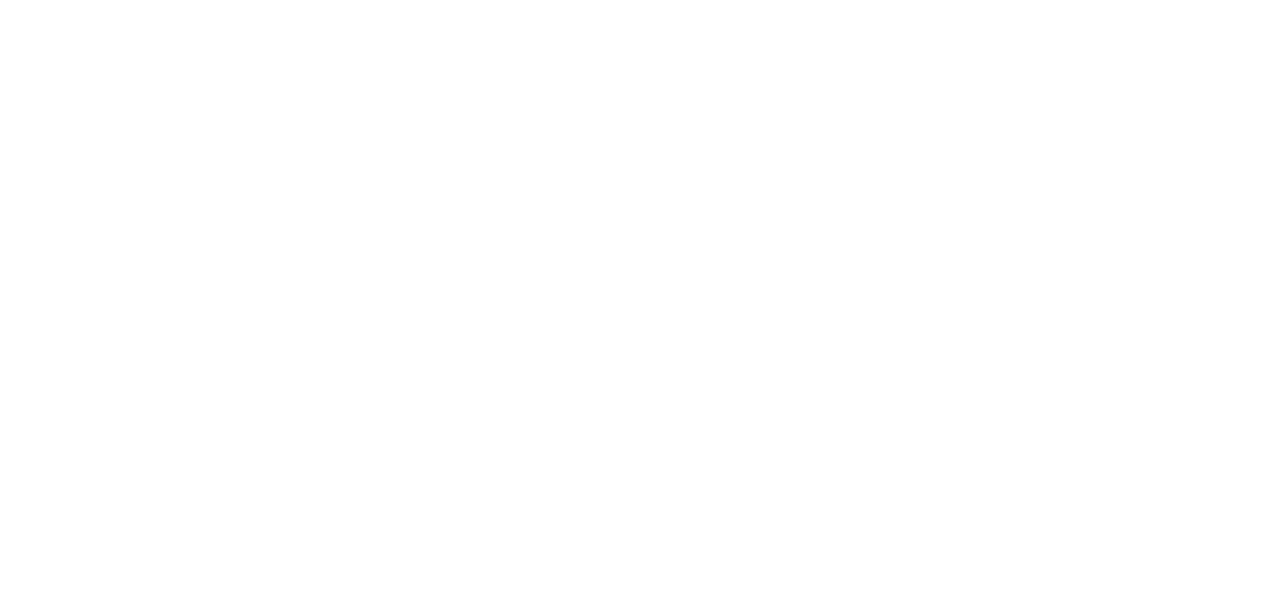
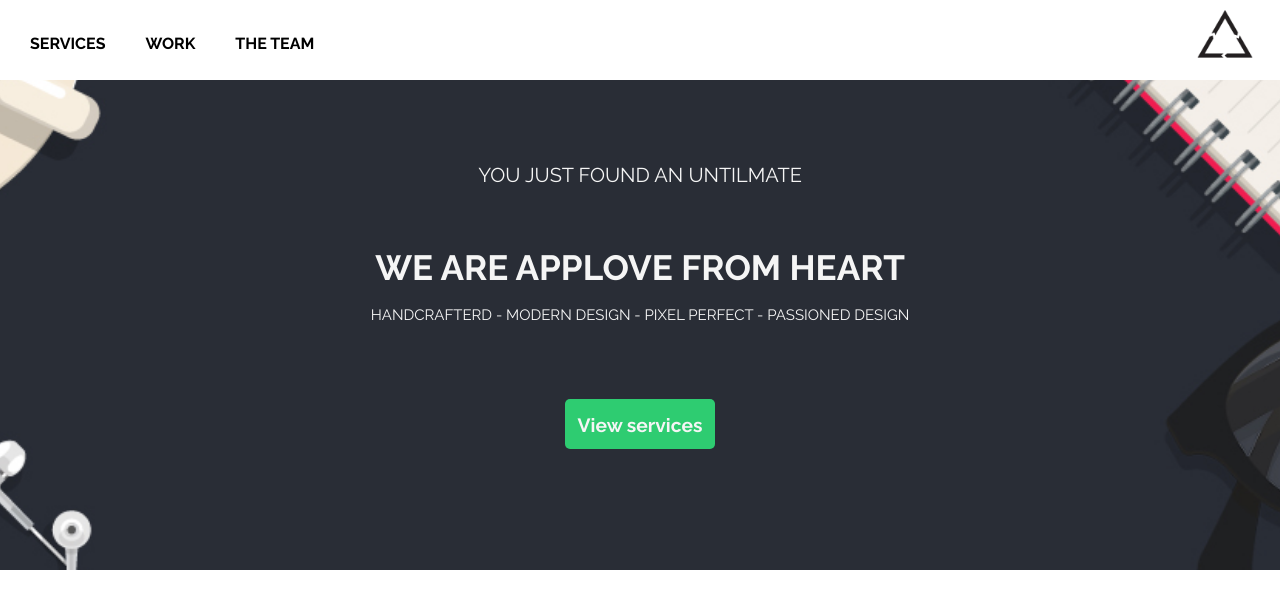
Before and after one commit to ValLR/app-love-flex, a plain HTML site: page index.html in a window 1280 px wide. Drawn offline with Linux system fonts and the light colour scheme.

Commit message:
secciones menu y link

```diff
--- a/css/main.css
+++ b/css/main.css
@@ -4,4 +4,85 @@ body {
   line-height: 1.71429;
   background-color: #fff;
   /* Enlaza la tipografia Open Sans */
+  font-family: 'Raleway', sans-serif;
 }
+
+.link{
+	text-decoration: none;
+	color:black;
+}
+.flex-container{
+	display:flex;
+}
+/*menu*/
+.menu{
+	background-color: white;
+	position:fixed;
+	top:0;
+	left:0;
+	width: 100%;
+	height:80px;
+}
+.menu.flex-container{
+	justify-content:flex-start;
+}
+.menu a{
+	margin-top:20px;
+	margin-left:20px;
+	padding: 10px 10px;
+	font-weight: bolder;
+}
+.logo-container{
+	margin-left:auto;
+	margin-right: 20px;
+}
+.flex-container .logo{
+	width: 70px;
+	height: 70px;
+}
+/*home*/
+#home{
+	height:550px;
+	margin-top:20px;
+
+	background-image: url(../assets/images/bg-home.jpg);
+	background-position: center;
+	background-size: cover;
+	background-attachment: fixed;
+	background-repeat: no-repeat;
+	color: whitesmoke;
+
+	justify-content: center;
+	align-items: center;
+	flex-direction: column;
+}
+
+#home h2{
+	font-weight: normal;
+	font-size:20px;
+}
+
+#home h1{
+	font-size:35px;
+	margin-bottom:5px;
+}
+
+#home p{
+	font-size:15px;
+	margin-bottom:70px;
+}
+
+#home a{
+	text-align: center;
+	border:1px;
+	width:150px;
+	border-radius: 5px;
+	height:40px;
+	background-color: #2ECC71;
+	text-decoration: none;
+	padding-top:10px;
+	font-weight: bolder;
+	color:whitesmoke;
+	font-size: 120%;
+
+}
--- a/index.html
+++ b/index.html
@@ -4,15 +4,29 @@
 	<meta charset="UTF-8">
 	<title>AppLove with Flexbox</title>
 	<!-- Importa fontAwesome -->
-
+	<script src="https://use.fontawesome.com/477be0bbd3.js"></script>
 	<!-- Importa la fuente del proyecto (Open Sans de Google Fonts (https://fonts.google.com) -->
-
+	<link href="https://fonts.googleapis.com/css?family=Raleway:400,700" rel="stylesheet">
 	<!-- Enlaza tu CSS reutilizable aquí (common.css) -->
-
+	<link rel="stylesheet" href="css/common.css">
 	<!-- Enlaza tu CSS del proyecto aquí -->
-
+	<link rel="stylesheet" href="css/main.css">
 </head>
 <body>
+	<nav class="menu flex-container">
+		<a href="#" class="text-uppercase link">Services</a>
+		<a href="#" class="text-uppercase link">Work</a>
+		<a href="#" class="text-uppercase link">The Team</a>
+		<div class="logo-container">
+			<img src="assets/images/logo-r.png" class="logo" alt="Logo">
+		</div>
+	</nav>
+	<section id="home" class="flex-container">
+		<h2>YOU JUST FOUND AN UNTILMATE</h2>
+		<h1 class="text-uppercase text-home mb-0">we are applove from heart</h1>
+		<p class="text-uppercase mt-0">HANDCRAFTERD - MODERN DESIGN - PIXEL PERFECT - PASSIONED DESIGN</p>
+		<a href="#services" class="btn-home">View services</a>
+	</section>
 
 	<!-- Enlaza tu JS del proyecto aquí -->
 </body>
```
